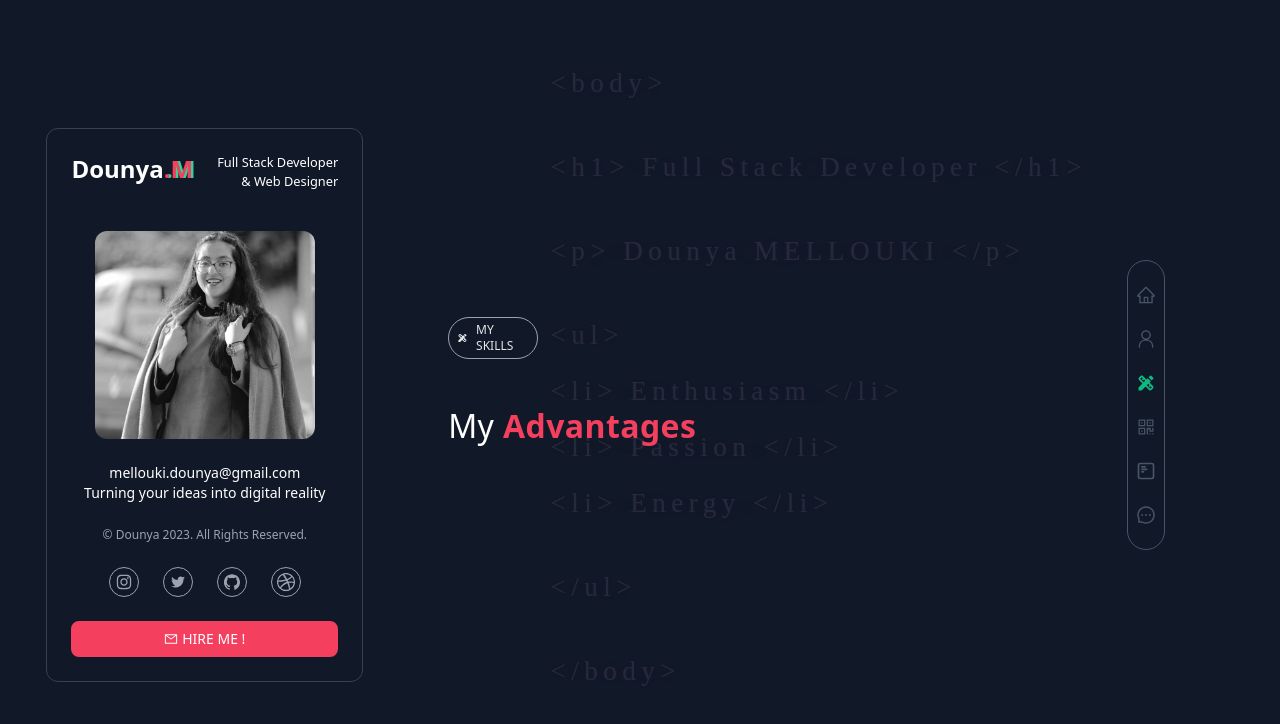
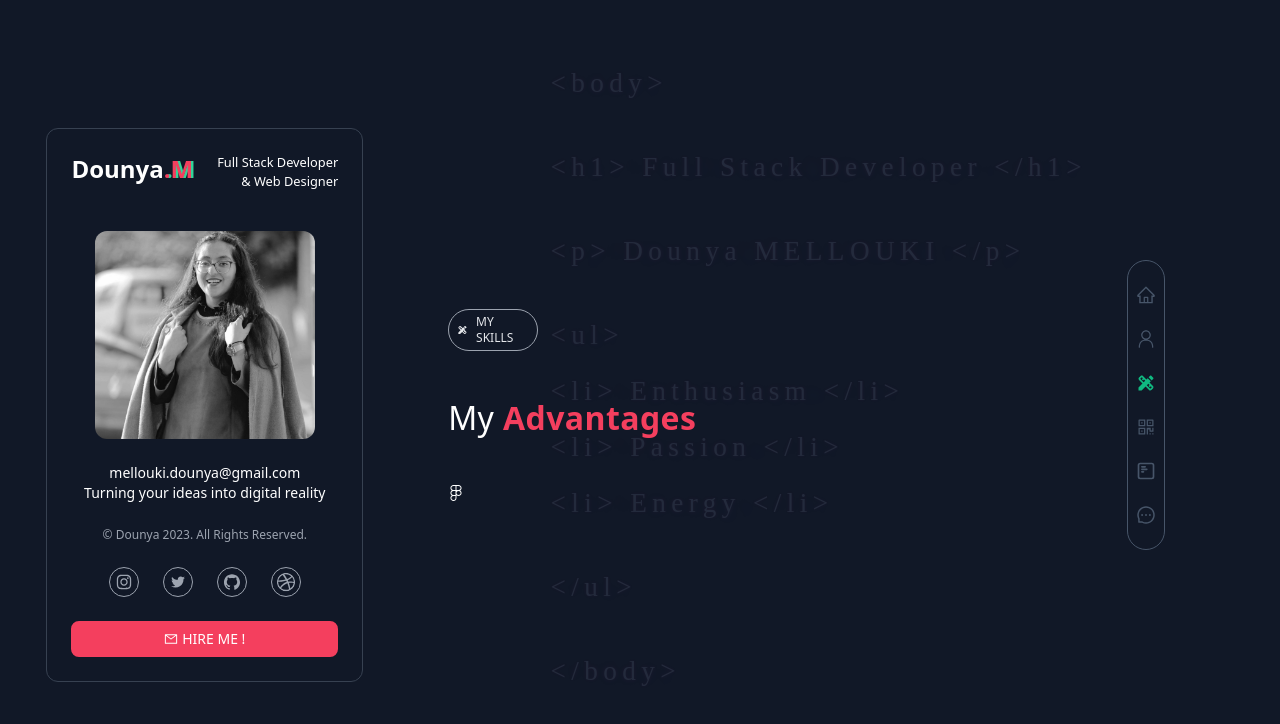
Before and after one commit to dounya-m/Dou_Portfolio, a React (Create React App) app: page /skills in a window 1280 px wide. Shown: the top 724 px of the page. Built offline with nearby package versions, Linux system fonts and the light colour scheme.

Commit message:
skill update

```diff
--- a/src/pages/Skills.jsx
+++ b/src/pages/Skills.jsx
@@ -1,6 +1,7 @@
 import React from 'react'
 import { MdDesignServices } from 'react-icons/md'
 import SubtitleComponent from '../components/subtitle/SubtitleComponent'
+import {FaFigma} from 'react-icons/fa'
 
 function Skills() {
   return (
@@ -8,8 +9,11 @@ function Skills() {
       <SubtitleComponent text='My skills'  icon={MdDesignServices}/>
       <div className='  tracking-wide my-[6vh]'>
         <h2 className='font-light'>
-        My<span className='font-semibold text-rose-500'> Advantages</span>
+          My<span className='font-semibold text-rose-500'> Advantages</span>
         </h2>
+      </div>
+      <div>
+      <FaFigma></FaFigma>
       </div>
     </div>
   )
```
